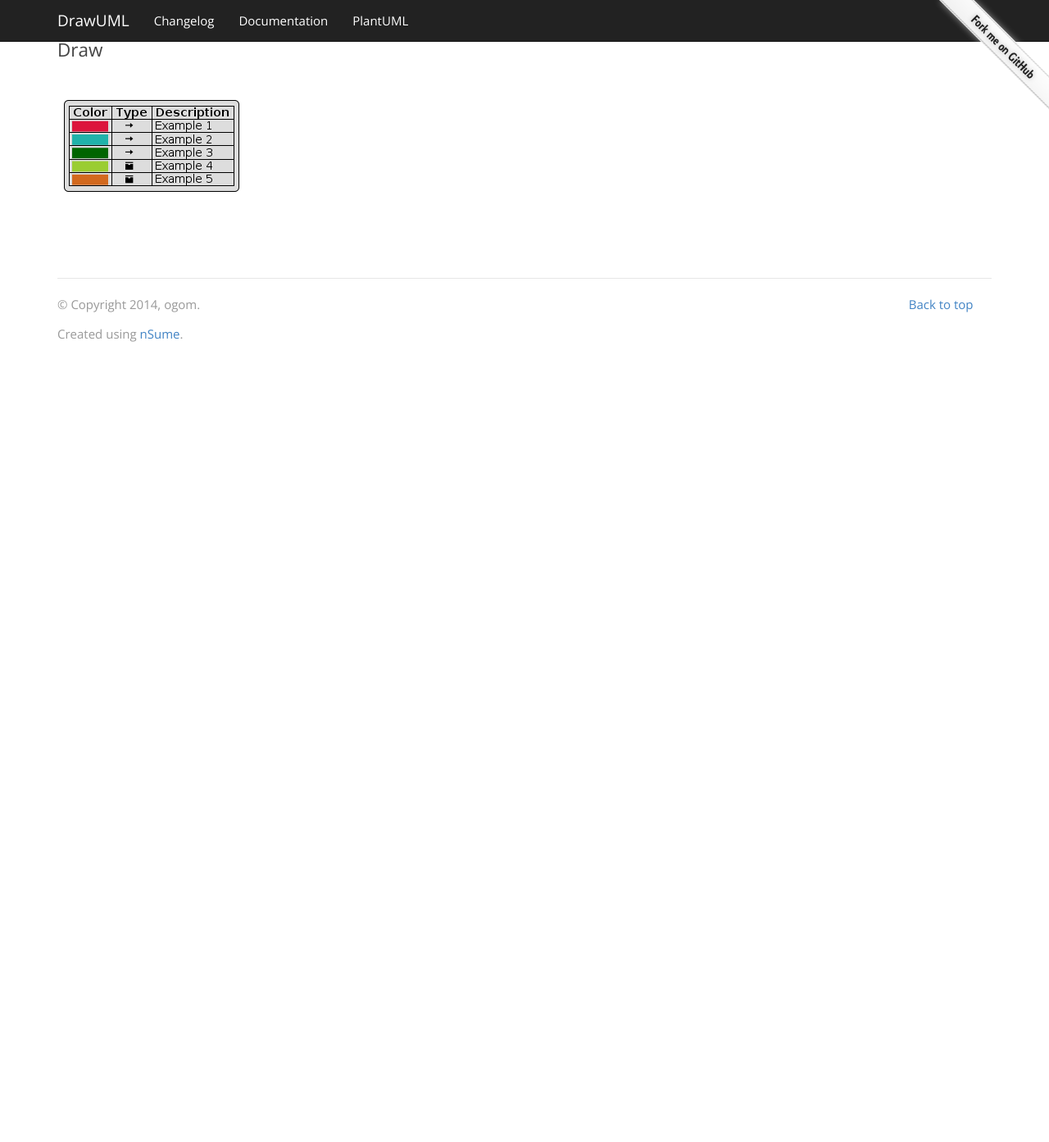
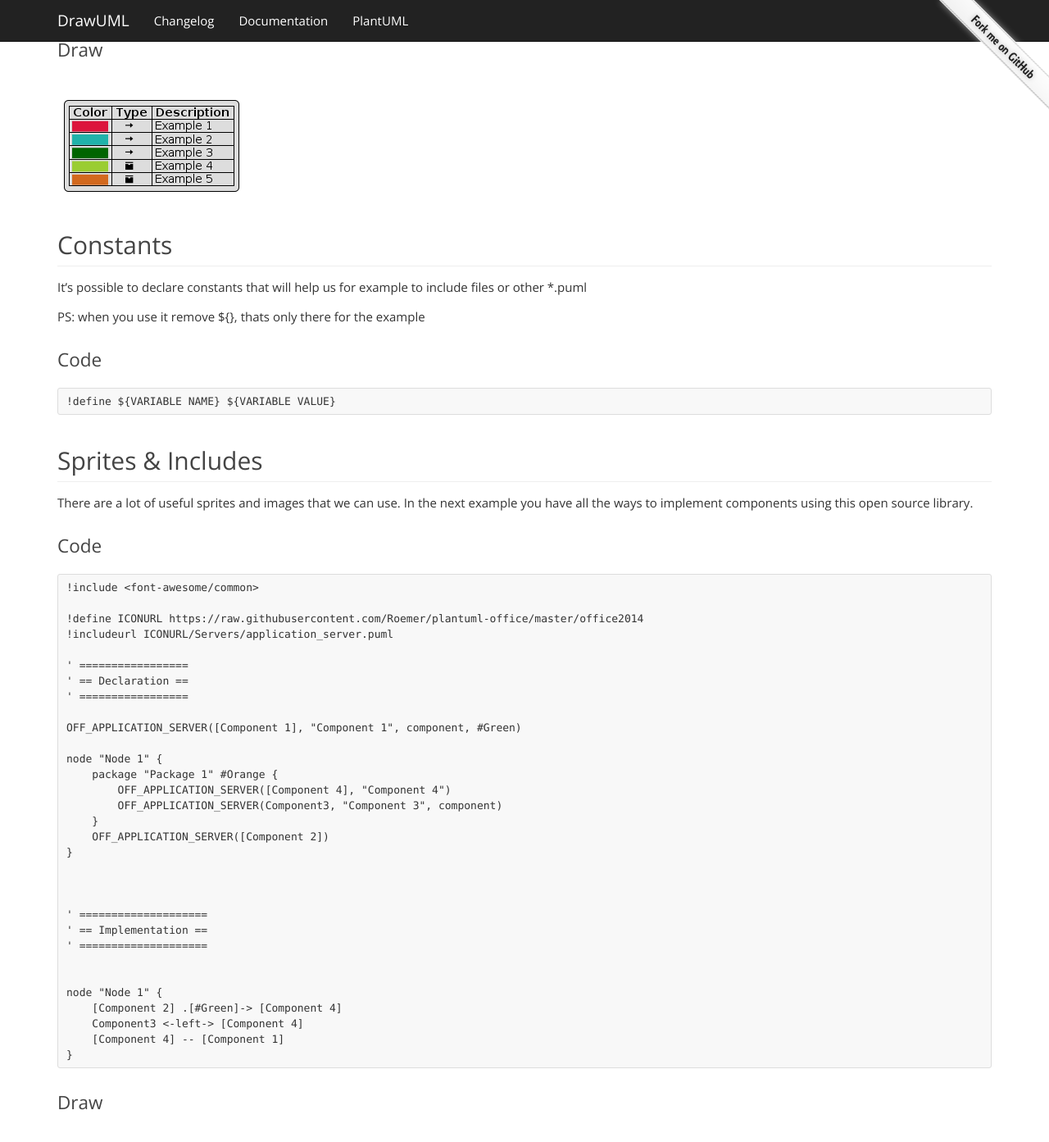
Before and after one commit to ogom/draw_uml, a Jekyll site: the page built from docs/plantuml/index.md, in a window 1280 px wide and 1400 px high, scrolled down 12347 px. Shown: the top 1393 px of the window at 82% size. Built offline with Jekyll 4.4.1, drawn with Linux system fonts in a browser that asks for light colours; before the commit the page ends 12841 px from its top, so only the background shows below that.

Commit message:
Add Sprites / Includes and constants to PlantUML Sheet

````diff
--- a/docs/plantuml/index.md
+++ b/docs/plantuml/index.md
@@ -415,3 +415,56 @@ endlegend
 
 ### Draw
 ![component_diagram]({{ site.baseurl }}/assets/img/diagrams/legend.png)
+
+
+## Constants
+It's possible to declare constants that will help us for example to include files or other *.puml
+
+PS: when you use it remove ${}, thats only there for the example
+
+### Code
+```
+!define ${VARIABLE NAME} ${VARIABLE VALUE}
+```
+
+## Sprites & Includes
+There are a lot of useful sprites and images that we can use.
+In the next example you have all the ways to implement components using this open source library.
+
+### Code
+```
+!include <font-awesome/common>
+
+!define ICONURL https://raw.githubusercontent.com/Roemer/plantuml-office/master/office2014
+!includeurl ICONURL/Servers/application_server.puml
+
+' =================
+' == Declaration ==
+' =================
+
+OFF_APPLICATION_SERVER([Component 1], "Component 1", component, #Green)
+
+node "Node 1" {
+    package "Package 1" #Orange {
+        OFF_APPLICATION_SERVER([Component 4], "Component 4")
+        OFF_APPLICATION_SERVER(Component3, "Component 3", component)
+    }
+    OFF_APPLICATION_SERVER([Component 2])
+}
+
+
+
+' ====================
+' == Implementation ==
+' ====================
+
+
+node "Node 1" {
+    [Component 2] .[#Green]-> [Component 4]
+    Component3 <-left-> [Component 4]
+    [Component 4] -- [Component 1]
+}
+```
+
+### Draw
+![component_diagram]({{ site.baseurl }}/assets/img/diagrams/sprites.png)
````
Also changed, not shown: docs/assets/img/diagrams/sprites.png (added).
